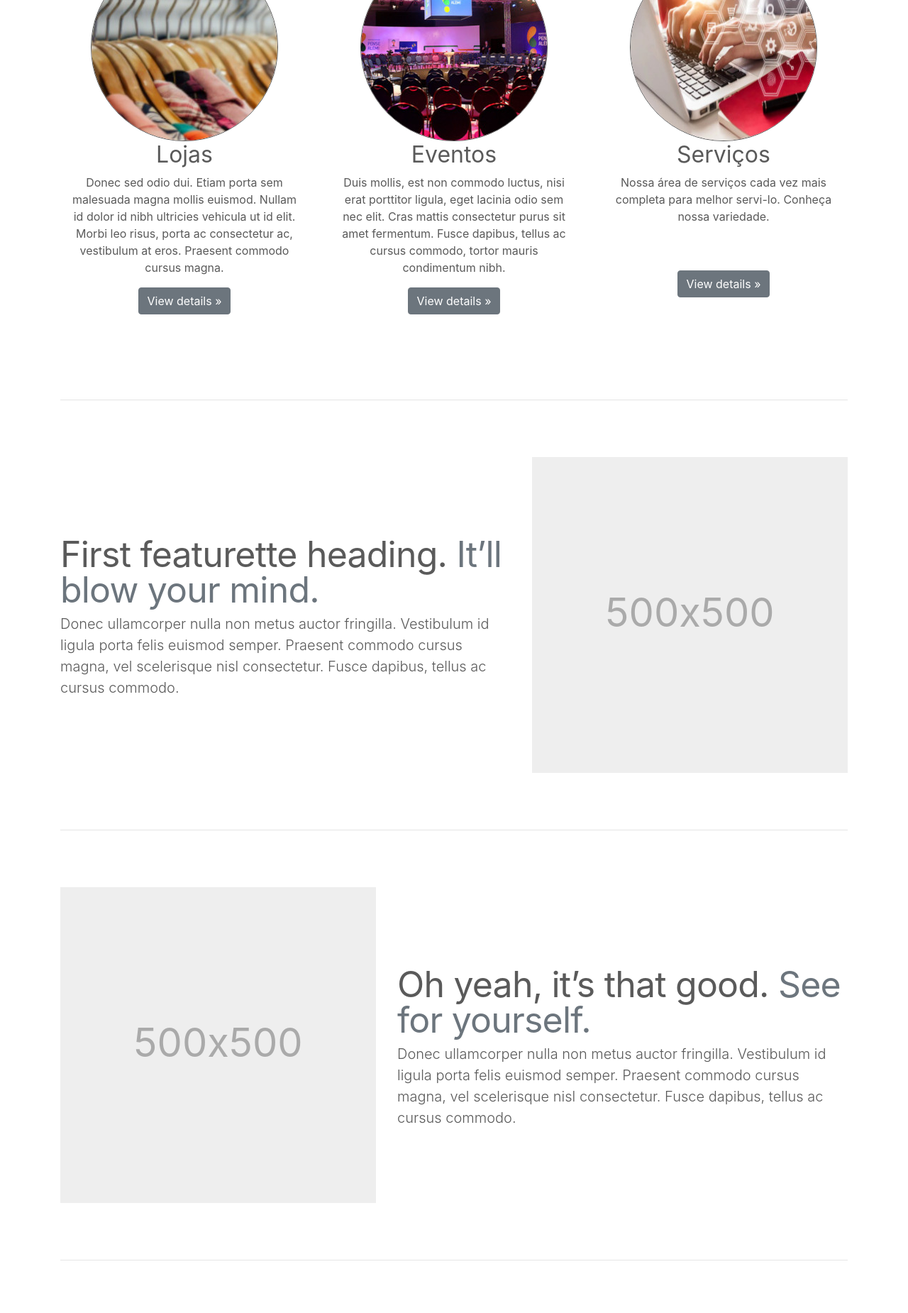
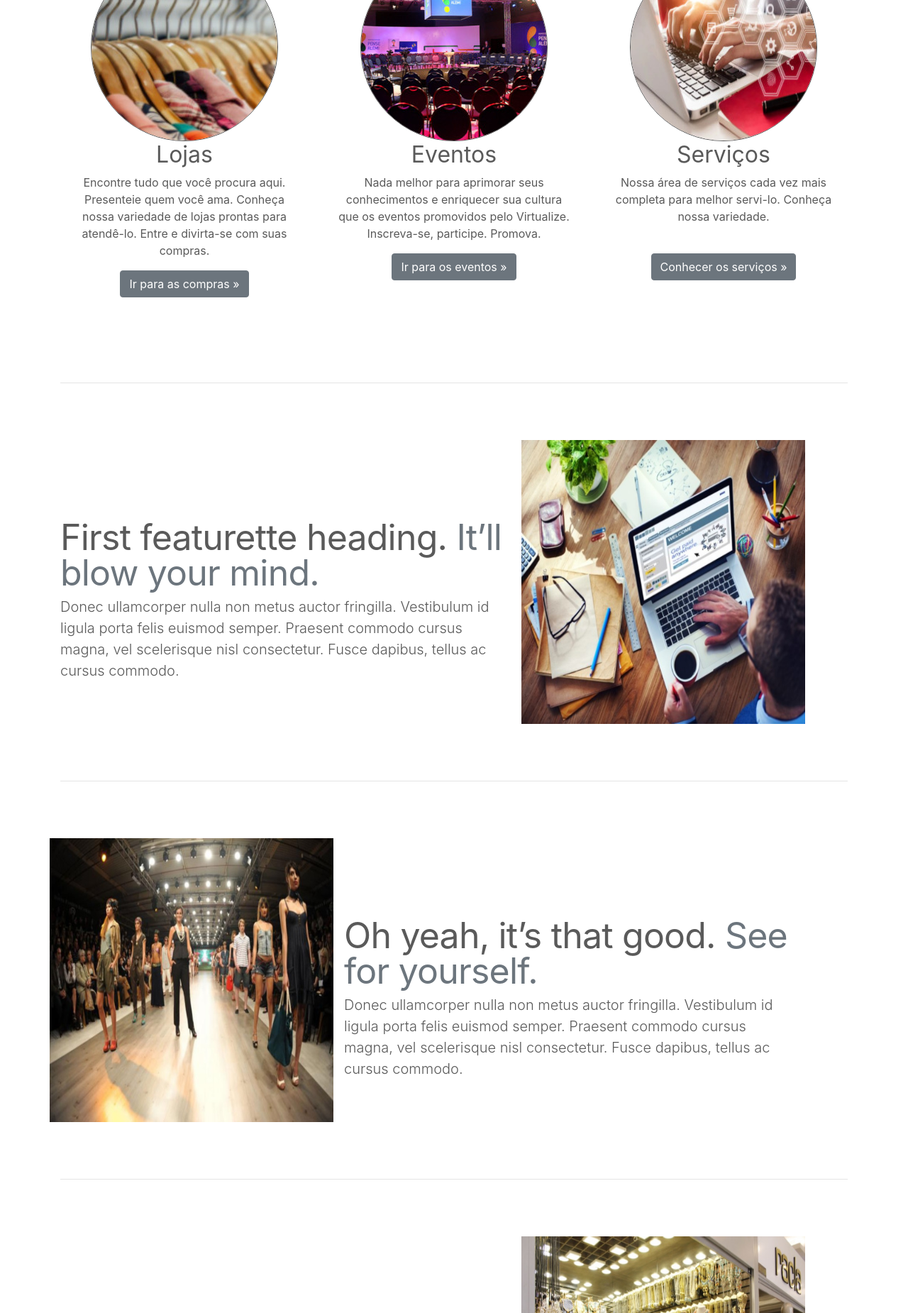
Before and after one commit to maildaltontavares/crudPHP, a PHP site: page /view/index.php in a window 1280 px wide. Shown: the part 690-2540 px from the top of the page at 71% size. Run offline with PHP 8.4, Linux system fonts and the light colour scheme.

Commit message:
14092020b

```diff
--- a/view/index.php
+++ b/view/index.php
@@ -89,28 +89,27 @@
          xmlns="http://www.w3.org/2000/svg" xmlns:xlink="http://www.w3.org/1999/xlink">
         <image href="roupas1.jpg"/></svg>
         <h2>Lojas</h2>
-        <p>Donec sed odio dui. Etiam porta sem malesuada magna mollis euismod. Nullam id dolor id nibh ultricies vehicula ut id elit. Morbi leo risus, porta ac consectetur ac, vestibulum at eros. Praesent commodo cursus magna.</p>
-        <p><a class="btn btn-secondary" href="#" role="button">View details &raquo;</a></p>
+        <p>Encontre tudo que você procura aqui. Presenteie quem você ama. Conheça nossa variedade de lojas prontas para atendê-lo. Entre e divirta-se com suas compras.
+        </p>
+        <p><a class="btn btn-secondary" href="#" role="button">Ir para as compras &raquo;</a></p>
       </div><!-- /.col-lg-4 -->
       <div class="col-lg-4">
          <svg width="7cm" height="7cm" version="1.1" style="border: 1px solid;border-radius:  100%;"
          xmlns="http://www.w3.org/2000/svg" xmlns:xlink="http://www.w3.org/1999/xlink">
         <image href="eventos3.jpg"/></svg>
         <h2>Eventos</h2>
-        <p>Duis mollis, est non commodo luctus, nisi erat porttitor ligula, eget lacinia odio sem nec elit. Cras mattis consectetur purus sit amet fermentum. Fusce dapibus, tellus ac cursus commodo, tortor mauris condimentum nibh.</p>
-        <p><a class="btn btn-secondary" href="#" role="button">View details &raquo;</a></p>
+        <p>Nada melhor para aprimorar seus conhecimentos e enriquecer sua cultura que os eventos promovidos pelo Virtualize. Inscreva-se, participe. Promova.</p>
+        <p><a class="btn btn-secondary" href="#" role="button">Ir para os eventos &raquo;</a></p>
       </div><!-- /.col-lg-4 -->
       <div class="col-lg-4">
          <svg width="7cm" height="7cm" version="1.1" style="border: 1px solid;border-radius:  100%;"
          xmlns="http://www.w3.org/2000/svg" xmlns:xlink="http://www.w3.org/1999/xlink">
         <image href="servicos2.jpg"/></svg>
         <h2>Serviços</h2>
-        <p>Nossa área de serviços cada vez mais completa para melhor servi-lo. Conheça nossa variedade.</p><br><br>
-        <p><a class="btn btn-secondary" href="#" role="button">View details &raquo;</a></p>
+        <p>Nossa área de serviços cada vez mais completa para melhor servi-lo. Conheça nossa variedade.</p><br>
+        <p><a class="btn btn-secondary" href="#" role="button">Conhecer os serviços &raquo;</a></p>
       </div><!-- /.col-lg-4 -->
     </div><!-- /.row -->
-
-
 
 
     <!-- START THE FEATURETTES -->
@@ -122,9 +121,9 @@
         <h2 class="featurette-heading">First featurette heading. <span class="text-muted">It’ll blow your mind.</span></h2>
         <p class="lead">Donec ullamcorper nulla non metus auctor fringilla. Vestibulum id ligula porta felis euismod semper. Praesent commodo cursus magna, vel scelerisque nisl consectetur. Fusce dapibus, tellus ac cursus commodo.</p>
       </div>
-      <div class="col-md-5">
-        <svg class="bd-placeholder-img bd-placeholder-img-lg featurette-image img-fluid mx-auto" width="500" height="500" xmlns="http://www.w3.org/2000/svg" preserveAspectRatio="xMidYMid slice" focusable="false" role="img" aria-label="Placeholder: 500x500"><title>Placeholder</title><rect width="100%" height="100%" fill="#eee"/><text x="50%" y="50%" fill="#aaa" dy=".3em">500x500</text></svg>
-      </div>
+         <svg width="400px" height="400px" version="1.1"
+         xmlns="http://www.w3.org/2000/svg" xmlns:xlink="http://www.w3.org/1999/xlink">
+        <image href="loja03.jpg" height="100%"; width="100%"/></svg>
     </div>
 
     <hr class="featurette-divider">
@@ -134,9 +133,9 @@
         <h2 class="featurette-heading">Oh yeah, it’s that good. <span class="text-muted">See for yourself.</span></h2>
         <p class="lead">Donec ullamcorper nulla non metus auctor fringilla. Vestibulum id ligula porta felis euismod semper. Praesent commodo cursus magna, vel scelerisque nisl consectetur. Fusce dapibus, tellus ac cursus commodo.</p>
       </div>
-      <div class="col-md-5 order-md-1">
-        <svg class="bd-placeholder-img bd-placeholder-img-lg featurette-image img-fluid mx-auto" width="500" height="500" xmlns="http://www.w3.org/2000/svg" preserveAspectRatio="xMidYMid slice" focusable="false" role="img" aria-label="Placeholder: 500x500"><title>Placeholder</title><rect width="100%" height="100%" fill="#eee"/><text x="50%" y="50%" fill="#aaa" dy=".3em">500x500</text></svg>
-      </div>
+         <svg width="400px" height="400px" version="1.1"
+         xmlns="http://www.w3.org/2000/svg" xmlns:xlink="http://www.w3.org/1999/xlink">
+        <image href="desfile02.jpg" height="100%"; width="100%"/></svg>
     </div>
 
     <hr class="featurette-divider">
@@ -146,9 +145,9 @@
         <h2 class="featurette-heading">And lastly, this one. <span class="text-muted">Checkmate.</span></h2>
         <p class="lead">Donec ullamcorper nulla non metus auctor fringilla. Vestibulum id ligula porta felis euismod semper. Praesent commodo cursus magna, vel scelerisque nisl consectetur. Fusce dapibus, tellus ac cursus commodo.</p>
       </div>
-      <div class="col-md-5">
-        <svg class="bd-placeholder-img bd-placeholder-img-lg featurette-image img-fluid mx-auto" width="500" height="500" xmlns="http://www.w3.org/2000/svg" preserveAspectRatio="xMidYMid slice" focusable="false" role="img" aria-label="Placeholder: 500x500"><title>Placeholder</title><rect width="100%" height="100%" fill="#eee"/><text x="50%" y="50%" fill="#aaa" dy=".3em">500x500</text></svg>
-      </div>
+         <svg width="400px" height="400px" version="1.1"
+         xmlns="http://www.w3.org/2000/svg" xmlns:xlink="http://www.w3.org/1999/xlink">
+        <image href="bijouterias02.jpg" height="100%"; width="100%"/></svg>
     </div>
 
     <hr class="featurette-divider">
@@ -160,8 +159,8 @@
 
   <!-- FOOTER -->
   <footer class="container">
-    <p class="float-right"><a href="#">Back to top</a></p>
-    <p>&copy; 2017-2020 Company, Inc. &middot; <a href="#">Privacy</a> &middot; <a href="#">Terms</a></p>
+    <p class="float-right"><a href="#">Início</a></p>
+    <p>&copy; 2020-2020 Virtualize, Inc. &middot; <a href="#">Políticas</a> &middot; <a href="#">Termos</a></p>
   </footer>
 </main>
 <script src="https://code.jquery.com/jquery-3.5.1.slim.min.js" integrity="sha384-DfXdz2htPH0lsSSs5nCTpuj/zy4C+OGpamoFVy38MVBnE+IbbVYUew+OrCXaRkfj" crossorigin="anonymous"></script>
--- a/view/menuHome.php
+++ b/view/menuHome.php
@@ -1,5 +1,5 @@
   <nav class="navbar navbar-expand-md navbar-dark fixed-top bg-dark">
-    <a class="navbar-brand" href="#"><img src="virtualize2.png" width="182" height="40"> </a>
+    <a class="navbar-brand" href="index.php"><img src="virtualize2.png" width="182" height="40"> </a>
     <button class="navbar-toggler" type="button" data-toggle="collapse" data-target="#navbarCollapse" aria-controls="navbarCollapse" aria-expanded="false" aria-label="Toggle navigation">
       <span class="navbar-toggler-icon"></span>
     </button>
--- a/view/menuNavCab.php
+++ b/view/menuNavCab.php
@@ -6,7 +6,7 @@
         <meta name="viewport" content="width=device-width, initial-scale=1, shrink-to-fit=no" />
         <meta name="description" content="" />
         <meta name="author" content="" />
-        <title>VirtuaX - Shopping Virtual</title>
+        <title>Virtualize- Shopping Virtual</title>
         <link href="css/styles.css" rel="stylesheet" />
         <link href="estiloVirtuax.css" rel="stylesheet" />
 
```
Also changed, not shown: view/Loja01.jpg (added), view/Loja03.jpg (added), view/bijouterias01.jpg (added), view/bijouterias02.jpg (added), view/desfile01.jpg (added), view/desfile02.jpg (added), view/servicos3.jpg (added), 4 other files.
